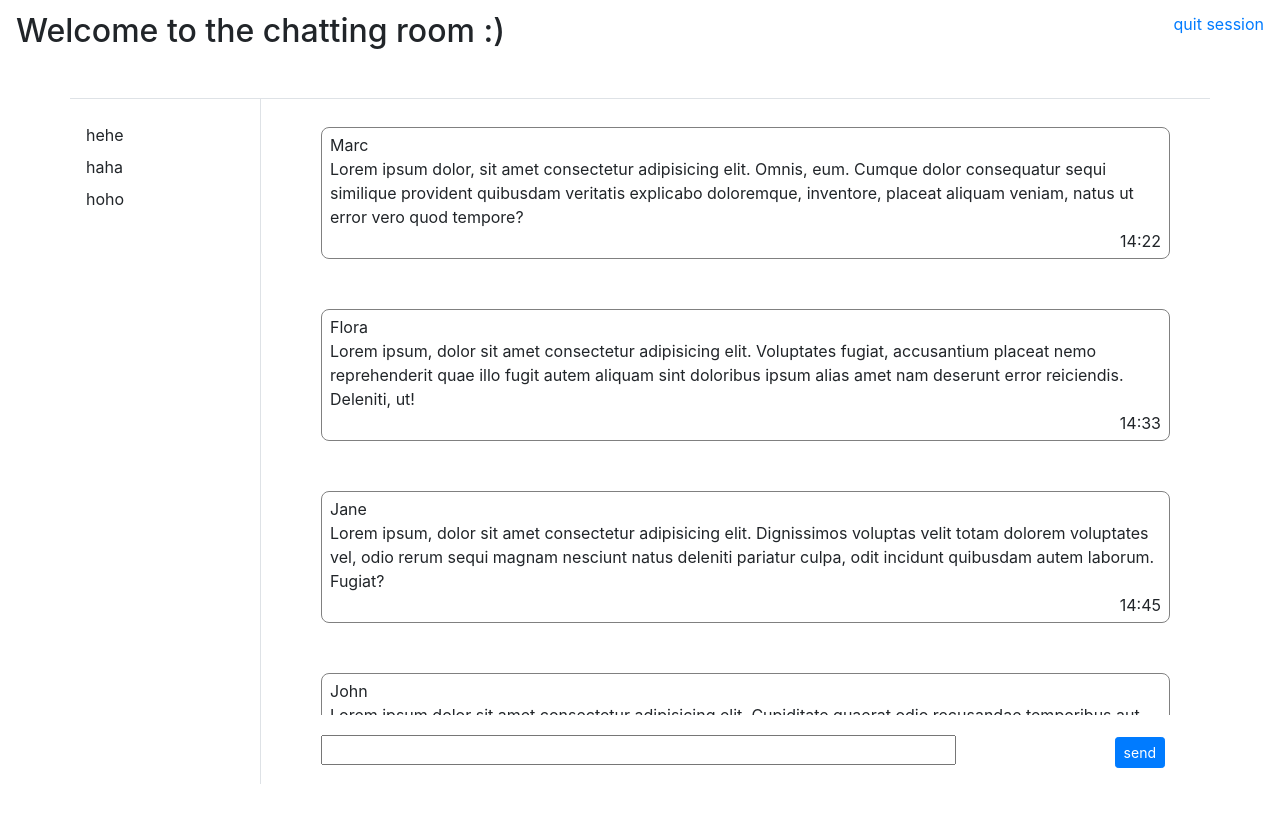
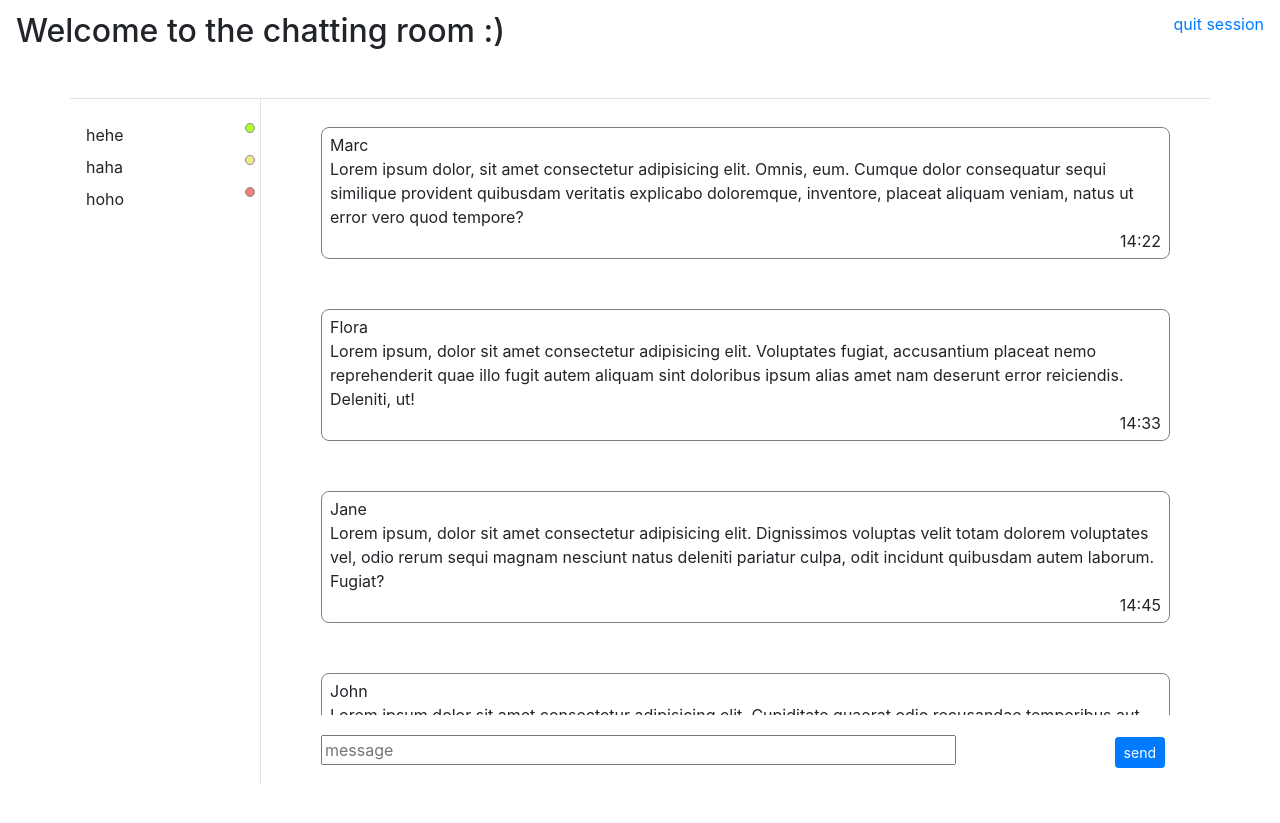
Before and after one commit to era-net/web-chat, a PHP site: page /room/index.php in a window 1280 px wide. Shown: the top 823 px of the page. Run offline with PHP 8.4, Linux system fonts and the light colour scheme; the visitor is signed in with stand-in values (Sample User, id 1).

Commit message:
chat-design

```diff
--- a/room/index.php
+++ b/room/index.php
@@ -23,9 +23,9 @@ if (isset($_SESSION["username"]) && $_SESSION["started"]) {
     <div class="container border-top mt-5">
         <div class="row justify-content-md-center">
             <div class="col col-lg-2 px-3 py-3">
-                <div class="pt-2">hehe</div>
-                <div class="pt-2">haha</div>
-                <div class="pt-2">hoho</div>
+                <div class="pt-2">hehe <span class="status-circle status-active"></span></div>
+                <div class="pt-2">haha <span class="status-circle status-absent"></span></div>
+                <div class="pt-2">hoho <span class="status-circle status-offline"></span></div>
             </div>
             <div class="col border-left pl-5 py-3">
                 <div class="chat-section mb-2">
@@ -68,7 +68,7 @@ if (isset($_SESSION["username"]) && $_SESSION["started"]) {
                 <div>
                     <form>
                         <div class="message-form-section">
-                            <div class="message-input-wrapper"><input type="text" class="message-form-input"></div>
+                            <div class="message-input-wrapper"><input type="text" class="message-form-input" placeholder="message"></div>
                             <div><button class="btn btn-sm btn-primary">send</button></div>
                         </div>
                     </form>
--- a/room/style.css
+++ b/room/style.css
@@ -33,3 +33,22 @@
 .message-form-input {
     width: 80%;
 }
+
+.status-circle {
+    position: absolute;
+    right: 5px;
+    width: 10px;
+    height: 10px;
+    border-radius: 100px;
+    border: 0.5px solid #8a8a8a;
+}
+
+.status-active {
+    background-color: #adff2f;
+}
+.status-absent {
+    background-color: #f0e68c;
+}
+.status-offline {
+    background-color: #f08080;
+}
```
Also changed, not shown: inc/login/index.php (+12 -2 lines).
